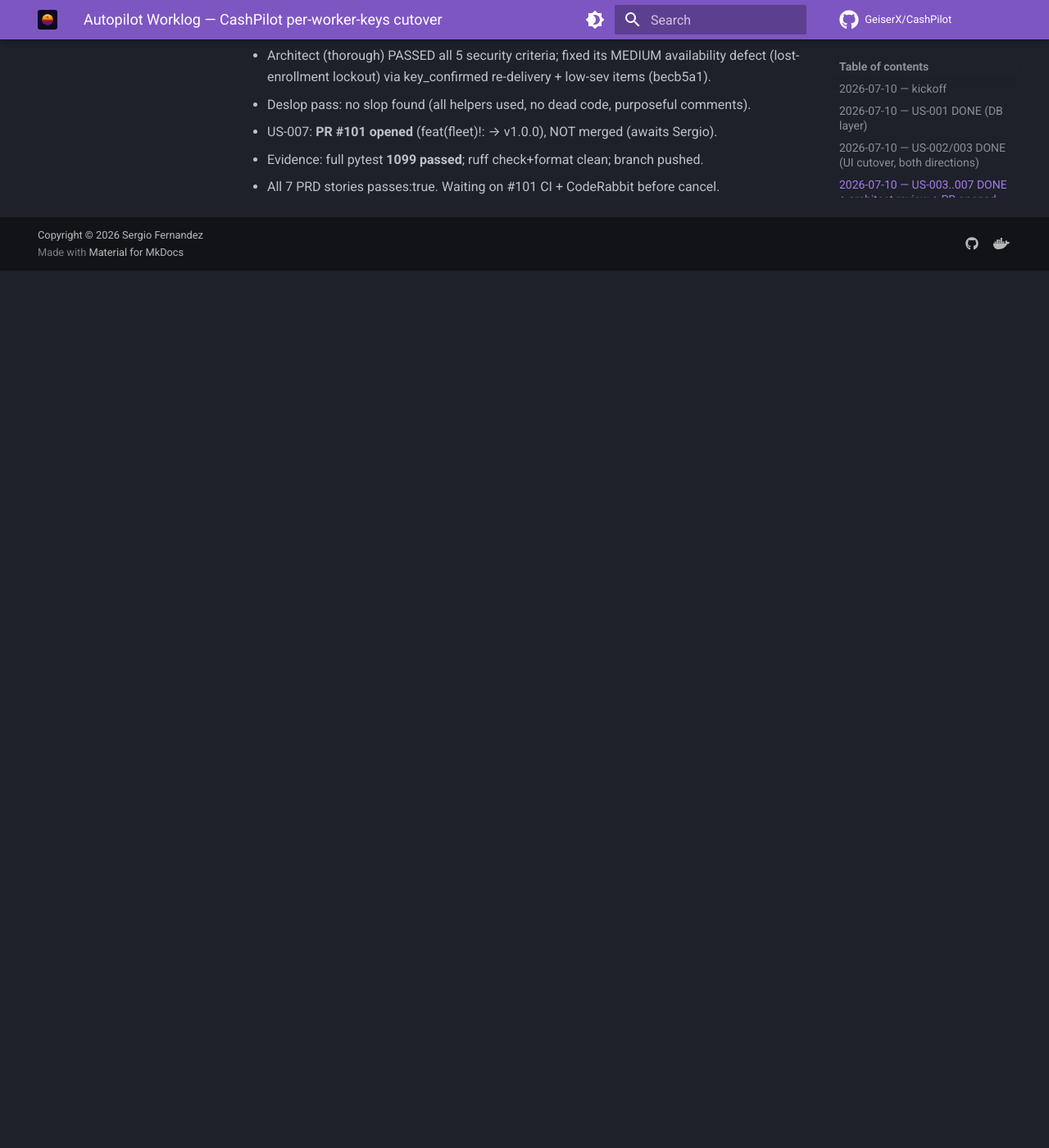
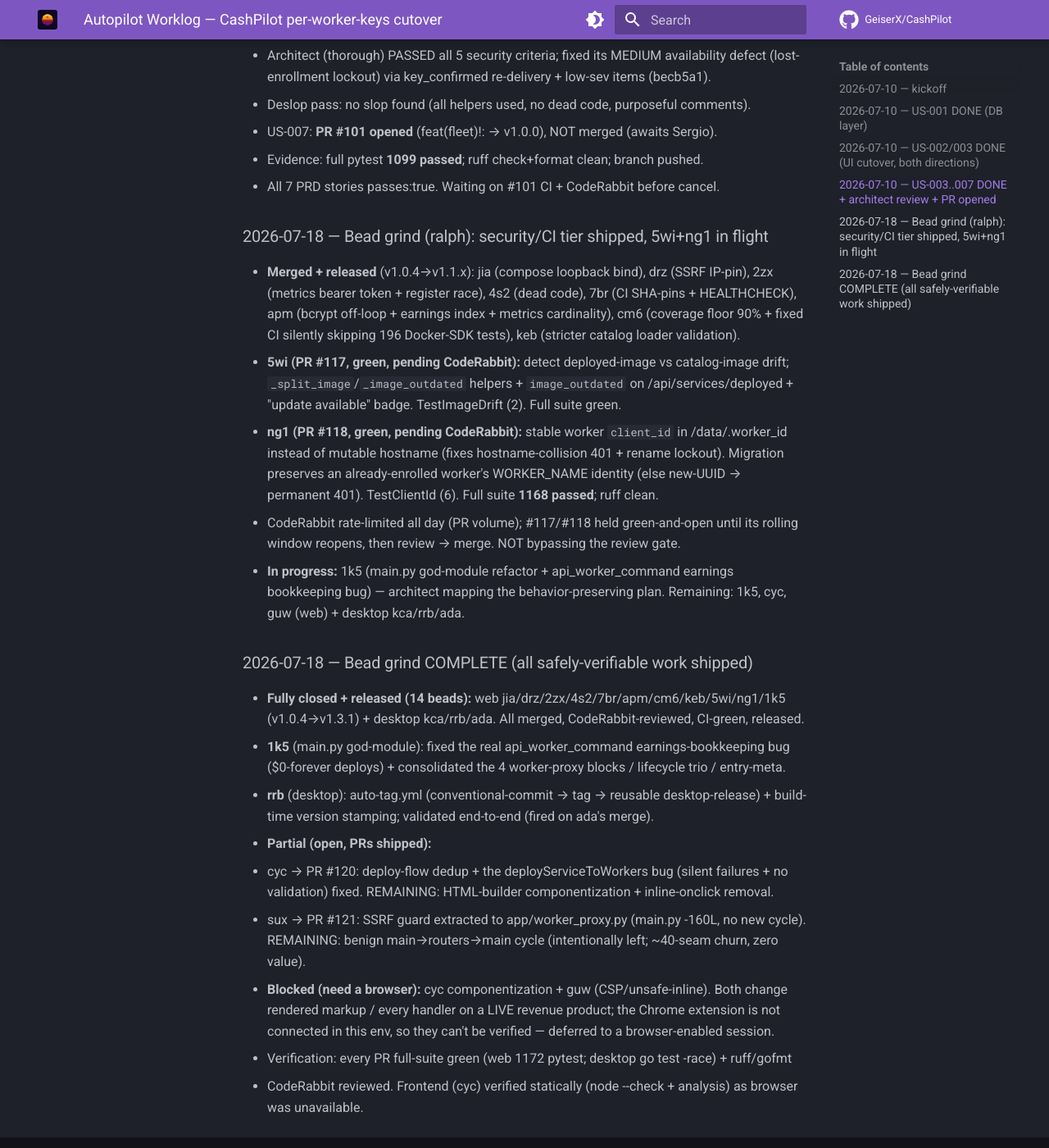
Before and after one commit to GeiserX/CashPilot, an MkDocs documentation site: the page built from docs/AUTOPILOT-WORKLOG.md, in a window 1280 px wide and 1400 px high, scrolled down 1118 px. Shown: the whole window at 82% size. Built offline with MkDocs 1.6.1 and Material for MkDocs 9.7.7, drawn with Linux system fonts in a browser that asks for light colours; comment, search, counter and statistics services are not loaded; before the commit the page ends 1448 px from its top, so only the background shows below that.

```diff
--- a/docs/AUTOPILOT-WORKLOG.md
+++ b/docs/AUTOPILOT-WORKLOG.md
@@ -33,3 +33,40 @@
 - US-007: **PR #101 opened** (feat(fleet)!: → v1.0.0), NOT merged (awaits Sergio).
 - Evidence: full pytest **1099 passed**; ruff check+format clean; branch pushed.
 - All 7 PRD stories passes:true. Waiting on #101 CI + CodeRabbit before cancel.
+
+### 2026-07-18 — Bead grind (ralph): security/CI tier shipped, 5wi+ng1 in flight
+- **Merged + released** (v1.0.4→v1.1.x): jia (compose loopback bind), drz (SSRF IP-pin),
+  2zx (metrics bearer token + register race), 4s2 (dead code), 7br (CI SHA-pins + HEALTHCHECK),
+  apm (bcrypt off-loop + earnings index + metrics cardinality), cm6 (coverage floor 90% +
+  fixed CI silently skipping 196 Docker-SDK tests), keb (stricter catalog loader validation).
+- **5wi (PR #117, green, pending CodeRabbit):** detect deployed-image vs catalog-image drift;
+  `_split_image`/`_image_outdated` helpers + `image_outdated` on /api/services/deployed +
+  "update available" badge. TestImageDrift (2). Full suite green.
+- **ng1 (PR #118, green, pending CodeRabbit):** stable worker `client_id` in /data/.worker_id
+  instead of mutable hostname (fixes hostname-collision 401 + rename lockout). Migration
+  preserves an already-enrolled worker's WORKER_NAME identity (else new-UUID → permanent 401).
+  TestClientId (6). Full suite **1168 passed**; ruff clean.
+- CodeRabbit rate-limited all day (PR volume); #117/#118 held green-and-open until its rolling
+  window reopens, then review → merge. NOT bypassing the review gate.
+- **In progress:** 1k5 (main.py god-module refactor + api_worker_command earnings bookkeeping
+  bug) — architect mapping the behavior-preserving plan. Remaining: 1k5, cyc, guw (web) +
+  desktop kca/rrb/ada.
+
+### 2026-07-18 — Bead grind COMPLETE (all safely-verifiable work shipped)
+- **Fully closed + released (14 beads):** web jia/drz/2zx/4s2/7br/apm/cm6/keb/5wi/ng1/1k5
+  (v1.0.4→v1.3.1) + desktop kca/rrb/ada. All merged, CodeRabbit-reviewed, CI-green, released.
+- **1k5** (main.py god-module): fixed the real api_worker_command earnings-bookkeeping bug
+  ($0-forever deploys) + consolidated the 4 worker-proxy blocks / lifecycle trio / entry-meta.
+- **rrb** (desktop): auto-tag.yml (conventional-commit → tag → reusable desktop-release) +
+  build-time version stamping; validated end-to-end (fired on ada's merge).
+- **Partial (open, PRs shipped):**
+  - cyc → PR #120: deploy-flow dedup + the deployServiceToWorkers bug (silent failures + no
+    validation) fixed. REMAINING: HTML-builder componentization + inline-onclick removal.
+  - sux → PR #121: SSRF guard extracted to app/worker_proxy.py (main.py -160L, no new cycle).
+    REMAINING: benign main→routers→main cycle (intentionally left; ~40-seam churn, zero value).
+- **Blocked (need a browser):** cyc componentization + guw (CSP/unsafe-inline). Both change
+  rendered markup / every handler on a LIVE revenue product; the Chrome extension is not
+  connected in this env, so they can't be verified — deferred to a browser-enabled session.
+- Verification: every PR full-suite green (web 1172 pytest; desktop go test -race) + ruff/gofmt
+  + CodeRabbit reviewed. Frontend (cyc) verified statically (node --check + analysis) as browser
+  was unavailable.
```
Also changed, not shown: docs/GOAL.md (+3 -0 lines), 1 other file.
